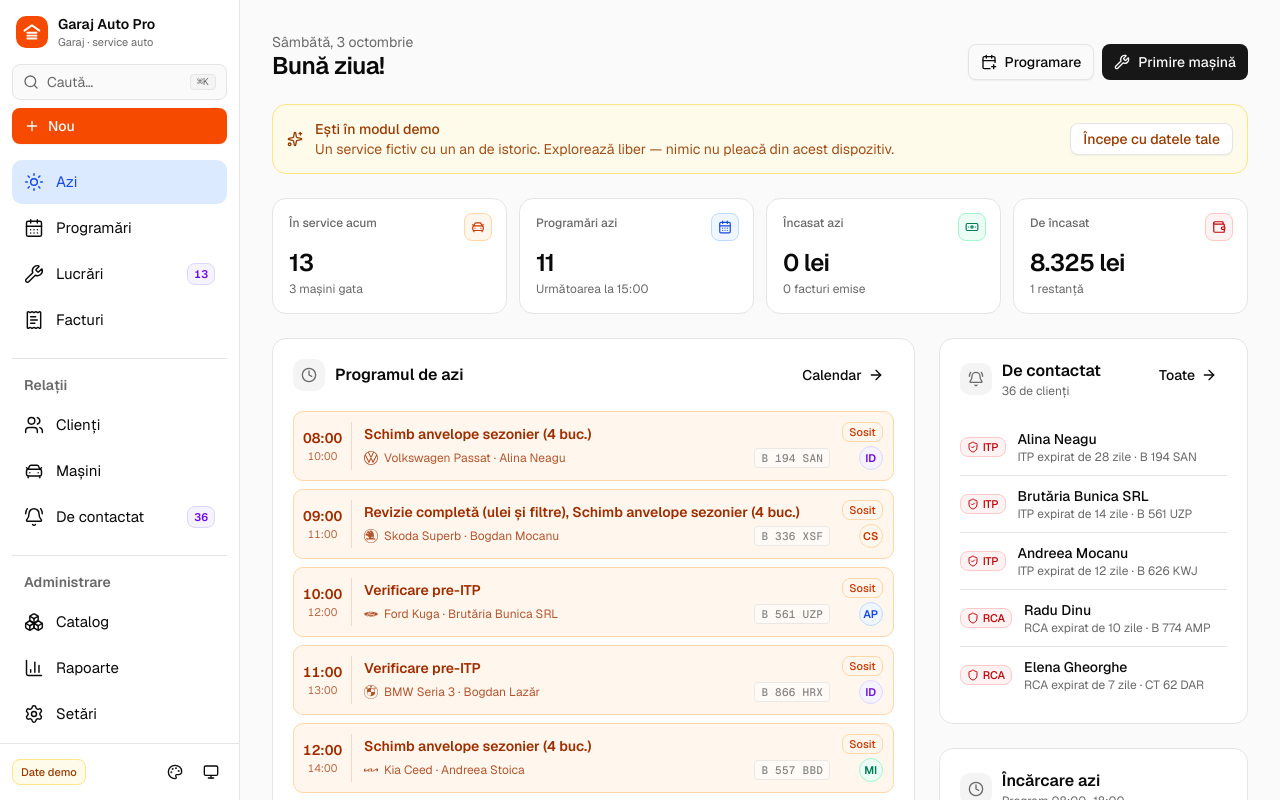
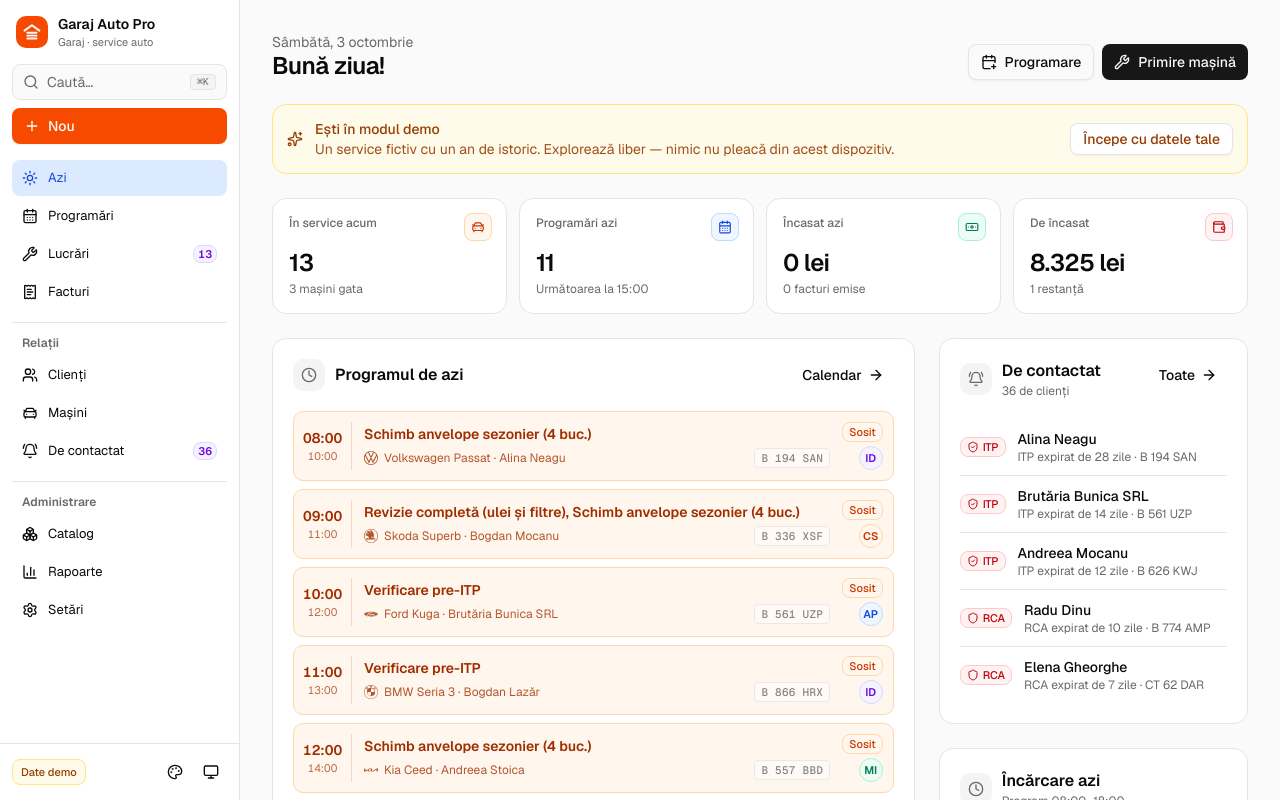
Before and after one commit to bitcode222/garaj, a Next.js app: page / in a window 1280 px wide. Both pictures are taken after a click on the button "Nou". Shown: the top 800 px of the page. Built offline with nearby package versions, Linux system fonts and the light colour scheme.

Commit message:
Sidebar: thinner rows and smaller text
36 px rows (was 44), 13 px labels (was 15), 16 px icons, tighter group spacing and sub-items.

Co-Authored-By: Claude Sonnet 5.5 <noreply@anthropic.com>
Claude-Session: https://claude.ai/code/session_01S1ty3U81z2gcu3QE5LWPii

```diff
--- a/src/components/shell/app-shell.jsx
+++ b/src/components/shell/app-shell.jsx
@@ -70,9 +70,9 @@ function Sidebar({ pathname, badges, shopName, demo }) {
 			</div>
 			<nav className="mt-4 flex-1 overflow-y-auto px-3 pb-4" aria-label="Navigare principală">
 				{groups.map((group, index) => (
-					<div key={group} className={cn(index > 0 && "mt-4 border-t pt-4")}>
+					<div key={group} className={cn(index > 0 && "mt-3 border-t pt-3")}>
 						{/* The first group has no heading; later ones are set off by a divider and a quiet title. */}
-						{index > 0 && <p className="px-3 pb-2 text-sm font-semibold text-muted-foreground">{group}</p>}
+						{index > 0 && <p className="px-2.5 pb-1.5 text-xs font-semibold text-muted-foreground">{group}</p>}
 						<ul className="space-y-0.5">
 							{NAV.filter((item) => item.group === group).map((item) => {
 								const active = isActive(item, pathname);
@@ -83,23 +83,23 @@ function Sidebar({ pathname, badges, shopName, demo }) {
 											href={item.href}
 											aria-current={active ? "page" : undefined}
 											className={cn(
-												"flex h-11 items-center gap-3 rounded-lg px-3 text-[15px] transition-colors",
+												"flex h-9 items-center gap-2.5 rounded-md px-2.5 text-[13px] transition-colors",
 												active ? tone("blue").nav : "text-foreground hover:bg-accent",
 											)}
 										>
-											<item.icon className="size-5 shrink-0" strokeWidth={1.75} aria-hidden />
+											<item.icon className="size-4 shrink-0" aria-hidden />
 											<span className="flex-1 truncate">{item.label}</span>
 											{count > 0 && (
-												<span className={cn("min-w-6 rounded-md border px-1.5 text-center text-2xs leading-5 font-semibold tabular-nums", tone("purple").chip)}>
+												<span className={cn("min-w-5 rounded-md border px-1 text-center text-2xs leading-4 font-semibold tabular-nums", tone("purple").chip)}>
 													{count > 99 ? "99+" : count}
 												</span>
 											)}
 										</Link>
 										{active && item.children && (
-											<ul className="my-1 ml-[21px] space-y-0.5 border-l-2">
+											<ul className="my-0.5 ml-[18px] space-y-0.5 border-l">
 												{item.children.map((child) => (
 													<li key={child.href}>
-														<Link href={child.href} className="flex h-10 items-center rounded-r-lg pl-[21px] text-[15px] text-foreground transition-colors hover:bg-accent">
+														<Link href={child.href} className="flex h-8 items-center rounded-r-md pl-[19px] text-[13px] text-foreground transition-colors hover:bg-accent">
 															{child.label}
 														</Link>
 													</li>
```
Also changed, not shown: 1 other file (tests, documents, lock files or other folders).
